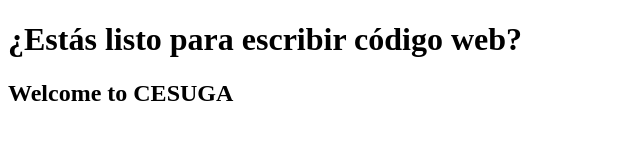
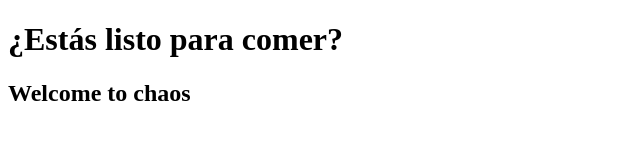
Before and after one commit to milipili712/test_web, a plain HTML site: page index.html in a window 1280 px wide. Shown: the whole page, without its empty margins (0-640 px from the left). Drawn offline with Linux system fonts and the light colour scheme.

Commit message:
secondary commit
secondary commit

```diff
--- a/index.html
+++ b/index.html
@@ -4,7 +4,7 @@
 
   </head>
   <body>
-    <h1>¿Estás listo para escribir código web?</h1>
-    <h2>Welcome to CESUGA</h2>
+    <h1>¿Estás listo para comer?</h1>
+    <h2>Welcome to chaos</h2>
   </body>
 </html>
```
